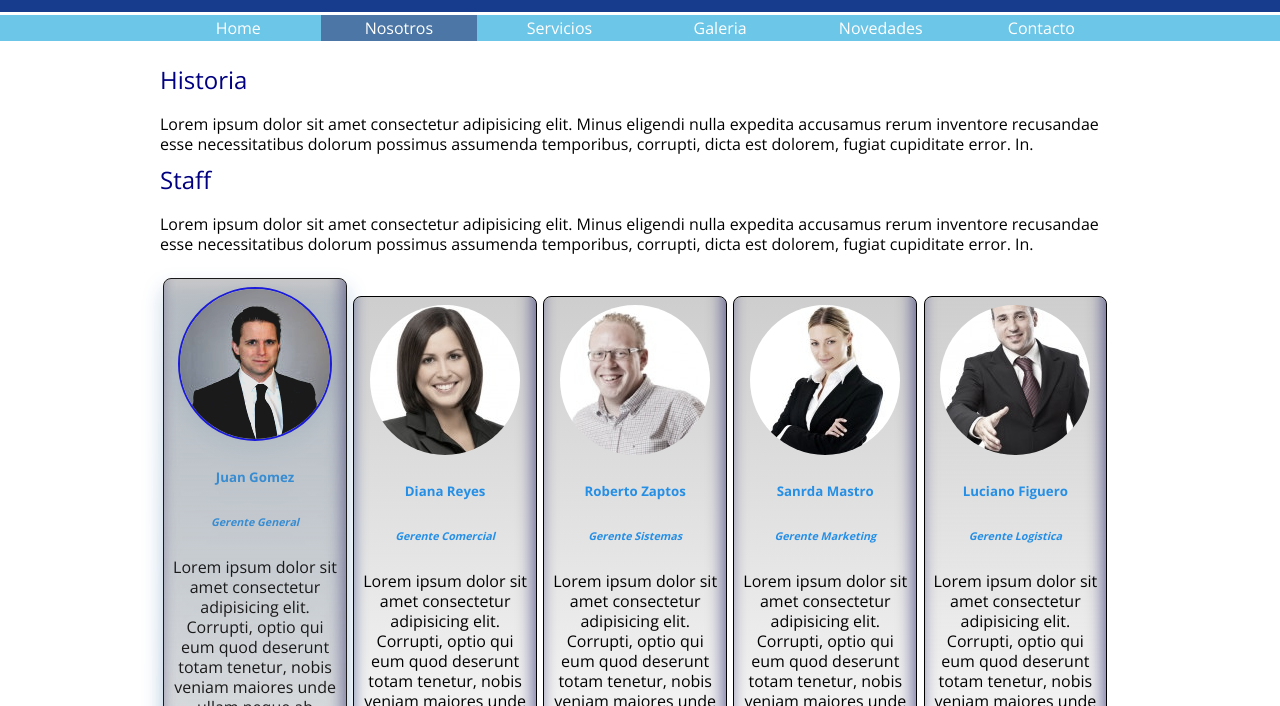
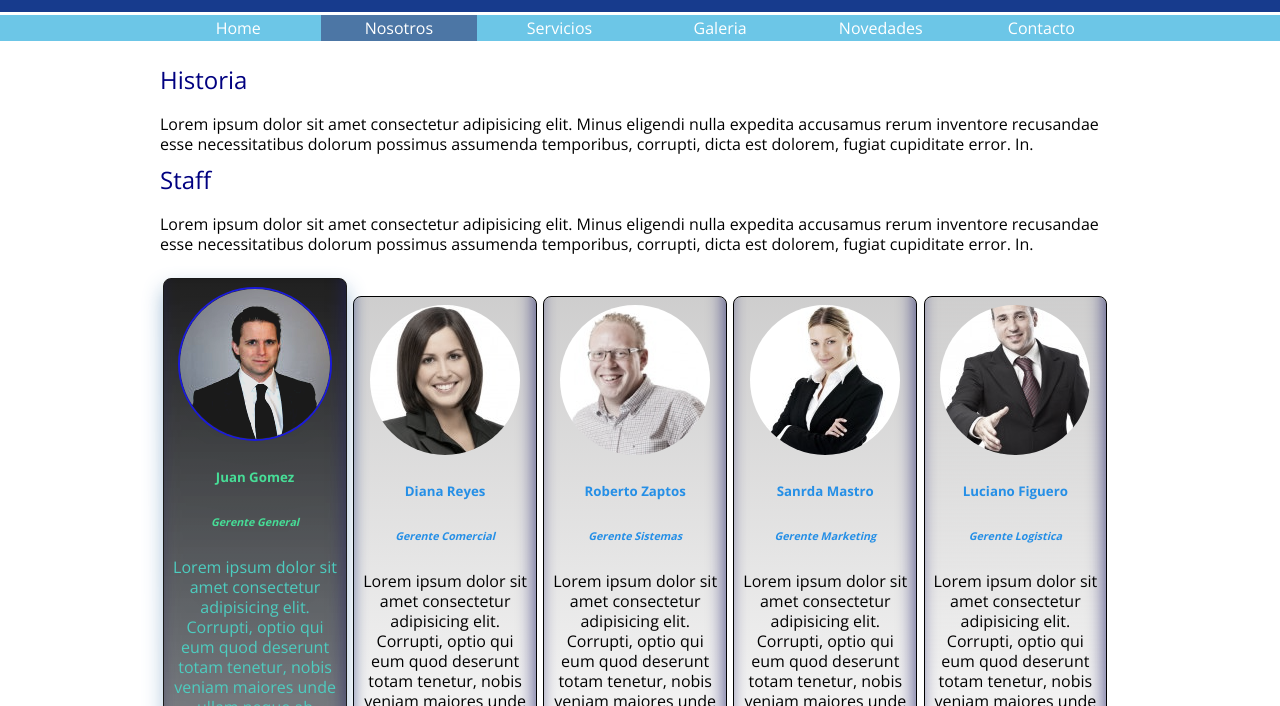
Before and after one commit to tam-sal/sky-airlines-M3U2, a plain HTML site: page htmls/nosotros.html in a window 1280 px wide. In both pictures the pointer is over the element 255 px from the left and 667 px from the top of the page. Shown: the part 94-800 px from the top of the page. Drawn offline with nearby package versions, Linux system fonts and the light colour scheme.

Commit message:
"modificar tarjetas nosotros"

```diff
--- a/css/sky-styles.css
+++ b/css/sky-styles.css
@@ -207,7 +207,7 @@ h2 {
   background: linear-gradient(
     to top,
     rgba(248, 246, 246, 0.493),
-    rgba(0, 0, 0, 0.335)
+    rgba(24, 23, 23, 0.7)
   );
   border-radius: 0.3em;
   text-decoration: none;
@@ -216,7 +216,18 @@ h2 {
 .persona:hover {
   filter: drop-shadow(0px 10px 10px rgba(7, 90, 167, 0.424)) invert(10%);
   margin-bottom: 2em;
+  background: linear-gradient(
+    to bottom,
+    rgba(7, 7, 7, 1),
+    rgba(128, 126, 126, 0.7)
+  );
+  color: turquoise;
 }
+.persona:hover > .puesto,
+.persona:hover > .nom-persona {
+  color: rgb(57, 245, 157);
+}
+
 .persona:hover > .img-persona {
   filter: grayscale(0%);
   filter: brightness(1.1);
@@ -242,7 +253,7 @@ h2 {
 
 .fab:hover {
   filter: contrast(350%);
-  box-shadow: -5px 5px 3px rgba(0, 0, 0, 0.397);
+  box-shadow: -5px 5px 2px rgba(0, 0, 0, 0.397);
 }
 
 /* Fin Nosotros */
```
